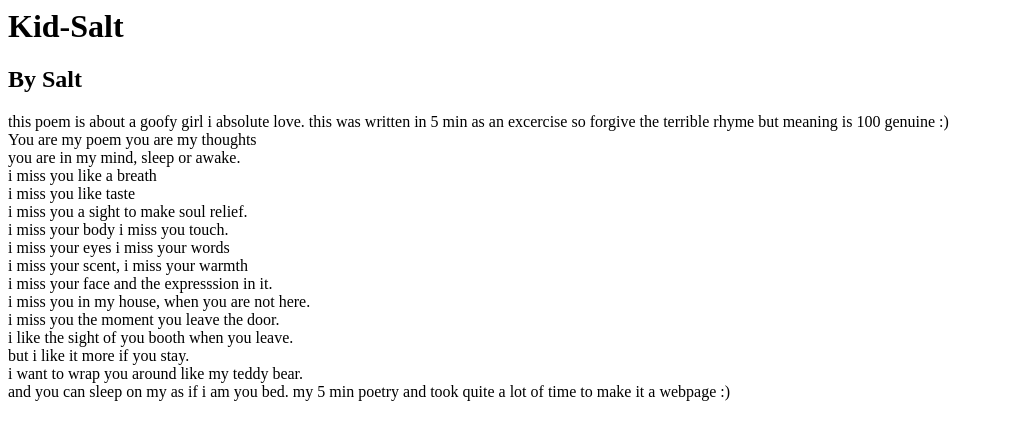
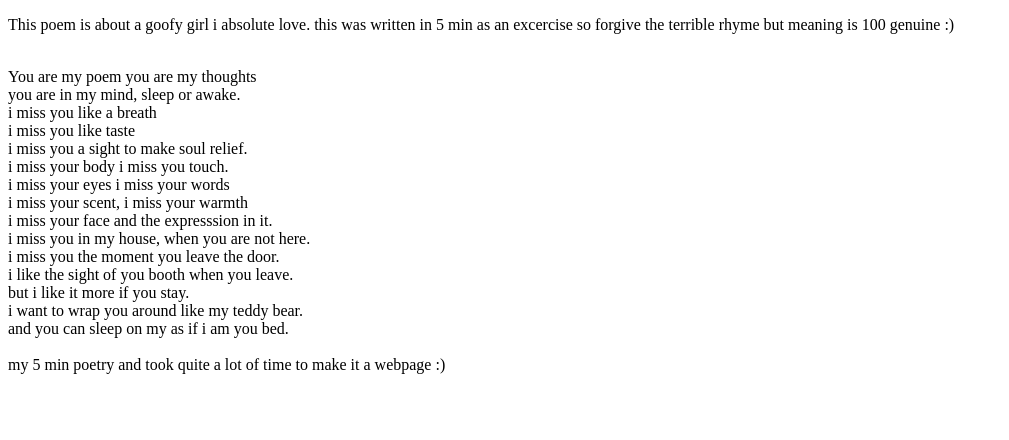
Before and after one commit to Naiyyar-git/poet_website, a plain HTML site: page index.html in a window 1280 px wide. Shown: the whole page, without its empty margins (0-1009 px from the left). Drawn offline with Linux system fonts and the light colour scheme.

Commit message:
updated index.html

```diff
--- a/index.html
+++ b/index.html
@@ -1,15 +1,13 @@
+<!DOCTYPE html>
 <html>
+<body>
 
-<body>
-<h1> Kid-Salt </h1>
-<h2> By Salt </h2>
-</body>
+<p>This poem is about a goofy girl i absolute love. this was written in 5 min as an excercise so forgive the terrible rhyme but meaning is 100 genuine :)</p>
 
-<p1> this poem is about a goofy girl i absolute love. this was written in 5 min as an excercise so forgive the terrible rhyme but meaning is 100 genuine :) </p1>
-<p2>
+<p>
 
-<br>You are my poem you are my thoughts
-<br>you are in my mind, sleep or awake.
+<br> You are my poem you are my thoughts
+<br> you are in my mind, sleep or awake.
 <br>i miss you like a breath
 <br>i miss you like taste
 <br>i miss you a sight to make soul relief.
@@ -23,7 +21,10 @@
 <br>but i like it more if you stay.
 <br>i want to wrap you around like my teddy bear.
 <br>and you can sleep on my as if i am you bed.
+<br>
+<br>my 5 min poetry and  took quite a lot of time to make it a webpage :)
 
-                            my 5 min poetry and  took quite a lot of time to make it a webpage :)
-  </p2>
+</p>
+
+</body>
 </html>
```
